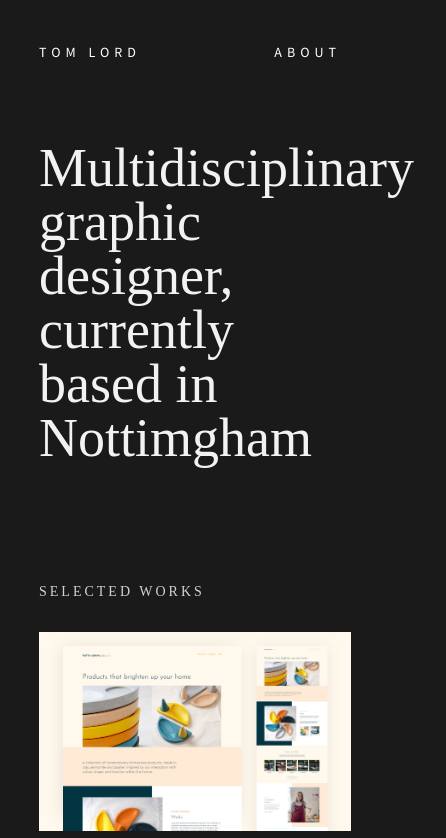
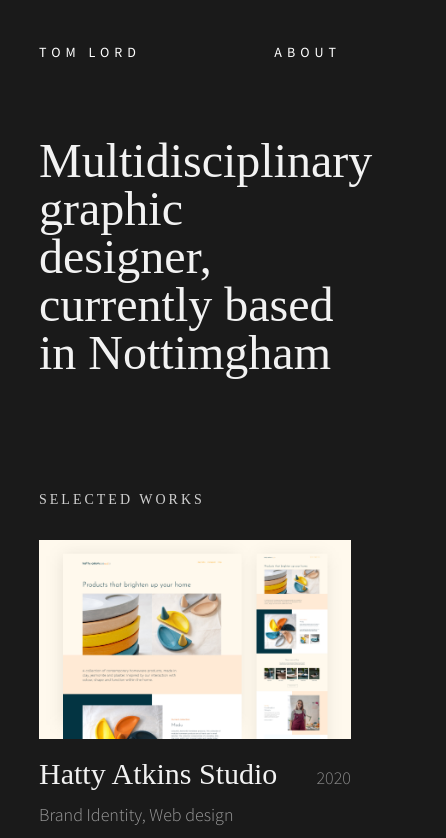
Before and after one commit to tomdlord/cv, a plain HTML site: page index.html in a window 390 px wide. Shown: the top 838 px of the page, 446 px wide, since content can reach past the window. Drawn offline with Linux system fonts and the light colour scheme; a web font is replaced by a local one.

Commit message:
Update style.css

```diff
--- a/style.css
+++ b/style.css
@@ -572,7 +572,7 @@ footer p {
 
     h1 {
         font-family: 'Darker Grotesque', serif;
-        font-size: 54px;
+        font-size: 48px;
         font-weight: 300;
         line-height: 1;
         letter-spacing: 0px;
@@ -583,7 +583,7 @@ footer p {
 
     h2 {
         font-family: 'Darker Grotesque', serif;
-        font-size: 40px;
+        font-size: 34px;
         font-weight: 300;
         line-height: 1;
         letter-spacing: 0px;
@@ -594,7 +594,7 @@ footer p {
 
     h3 {
         font-family: 'Darker Grotesque', serif;
-        font-size: 34px;
+        font-size: 30px;
         font-weight: 300;
         line-height: 1;
         letter-spacing: 0px;
```
